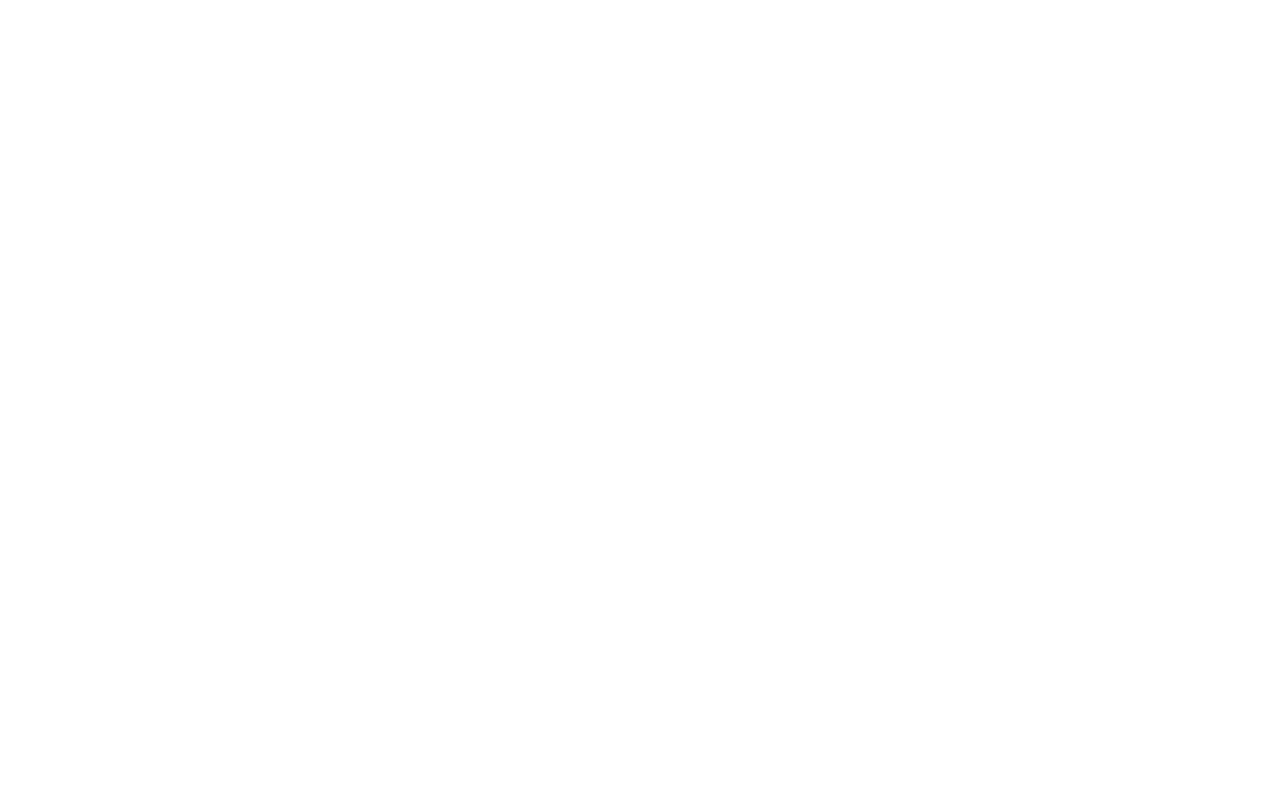
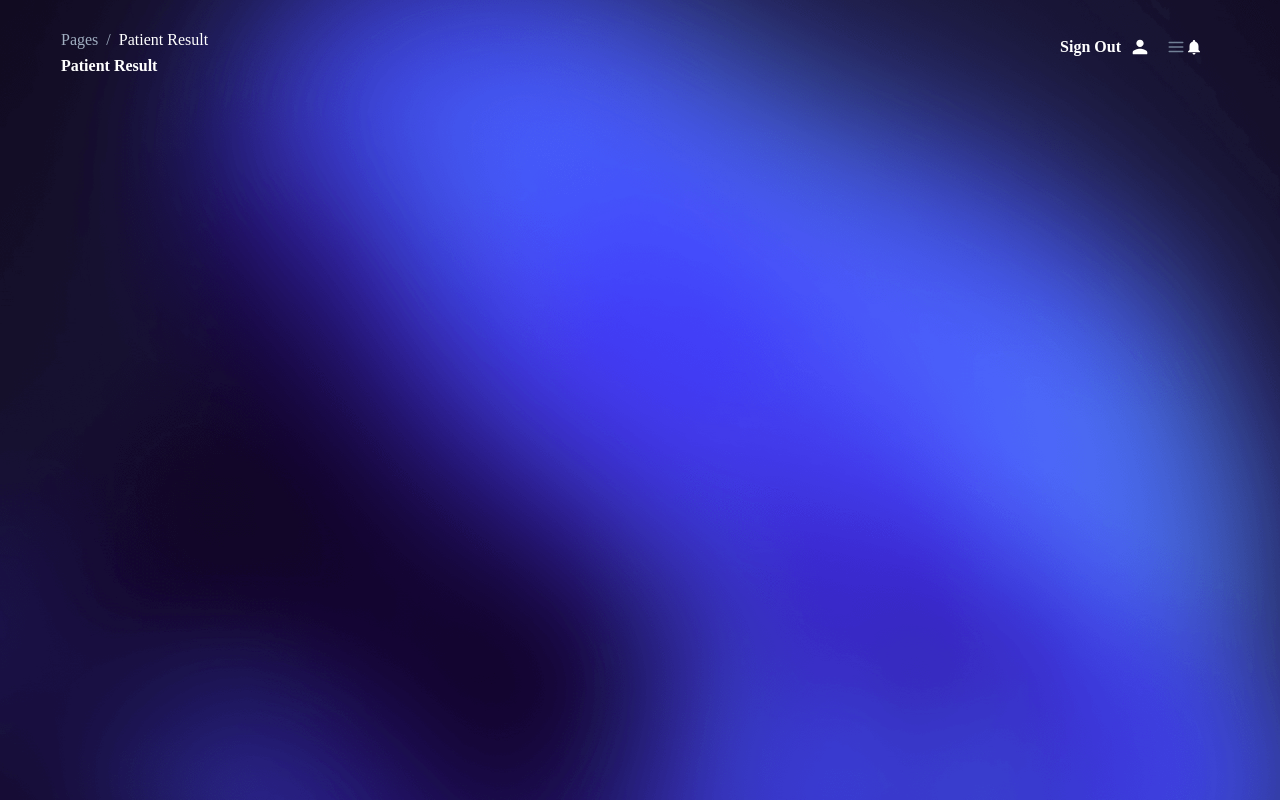
Before and after one commit to SVinternShip/Frontend-Backend, a React (Create React App) app in the folder frontend/assict_front/: page /home/tables/1 in a window 1280 px wide. Before the commit this address had no page. Built offline with nearby package versions, Linux system fonts and the light colour scheme.

Commit message:
patient_result_id 라우팅 추가

```diff
--- a/frontend/assict_front/src/App.js
+++ b/frontend/assict_front/src/App.js
@@ -4,6 +4,10 @@ import SignUpPage from "./views/pages/SignUpPage";
 import SignInPage from "./views/pages/SignInPage";
 import TablesPage from "./views/pages/TablesPage";
 import FileUploadPage from "./views/pages/FileUploadPage";
+import ResultPage from "./views/pages/ResultPage";
+
+
+
 
 const App = () => {
     return (
@@ -12,6 +16,8 @@ const App = () => {
             <Route path="/home/signin" element={<SignInPage />} />
             <Route path="/home/tables" element={<TablesPage />} />
             <Route path="/home/fileupload" element={<FileUploadPage />} />
+
+            <Route path="/home/tables/:id" element={<ResultPage />} />
         </Routes>
     );
 };
--- /dev/null
+++ b/frontend/assict_front/src/components/Result/Result.js
@@ -0,0 +1,63 @@
+import React, {useState} from "react";
+import {ChakraProvider, Portal} from "@chakra-ui/react";
+import theme from "../../theme/themeAdmin";
+import Sidebar from "../Sidebar/Sidebar";
+import dashRoutes from "../../routes";
+import MainPanel from "../Layout/MainPanel";
+import AdminNavbar from "../Navbars/AdminNavbar";
+import PanelContent from "../Layout/PanelContent";
+import PanelContainer from "../Layout/PanelContainer";
+import SelectFile from "../FileUpload/SelectFiles";
+import Configurator from "../Configurator/Configurator";
+
+function Result(props) {
+  const [sidebarVariant, setSidebarVariant] = useState("transparent");
+  const [fixed, setFixed] = useState(false);
+  const { logoText, routes, variant, children, secondary, brandText, onOpen, isOpen, onClose, ...rest} = props;
+  const mainPanel = React.useRef();
+  return (
+    <ChakraProvider theme={theme} resetCss={false}>
+        <Sidebar
+            routes={dashRoutes}
+            logoText={"YOUR PERSONAL ASSISTANT"}
+            display='none'
+            sidebarVariant={sidebarVariant}
+            {...rest}
+        />
+        <MainPanel ref={mainPanel}
+                   w={{
+                       base: "100%",
+                       xl: "calc(100% - 275px)",
+                   }}>
+            <Portal>
+              <AdminNavbar
+                onOpen={onOpen}
+                logoText={"YOUR PERSONAL ASSISTANT"}
+                brandText={'Patient Result'} //제목 들어갈 부분
+                secondary={false}
+                fixed={fixed}
+                {...rest}
+              />
+            </Portal>
+            <PanelContent>
+                <PanelContainer>
+
+                </PanelContainer>
+            </PanelContent>
+            <Configurator
+                secondary={false} //
+                isOpen={isOpen}
+                onClose={onClose}
+                isChecked={fixed}
+                onSwitch={(value) => {
+                    setFixed(value);
+                }}
+                onOpaque={() => setSidebarVariant("opaque")}
+                onTransparent={() => setSidebarVariant("transparent")}
+            />
+            </MainPanel>
+    </ChakraProvider>
+  );
+}
+
+export default Result;
--- a/frontend/assict_front/src/components/Tables/TablesProjectRow.js
+++ b/frontend/assict_front/src/components/Tables/TablesProjectRow.js
@@ -91,8 +91,9 @@ function DashboardTableRow(props) {
             event.preventDefault();
             console.log(event.currentTarget.value)
             // 여기서 다른 주소로 redirect
+            window.location.href="/home/tables/${patient_result_id}"
         }}>
-          <Icon  as={FaPlayCircle} color='gray.400' cursor='pointer' />
+          <Icon  as={FaPlayCircle} color='gray.400' cursor='pointer'/>
         </Button>
       </Td>
     </Tr>
--- /dev/null
+++ b/frontend/assict_front/src/views/pages/ResultPage.js
@@ -0,0 +1,26 @@
+import React, {useEffect, useState} from "react";
+import {Box, ChakraProvider, Portal} from "@chakra-ui/react";
+import theme from "../../theme/themeAuth";
+import AuthNavbar from "../../components/Navbars/AuthNavbar";
+import Result from "../../components/Result/Result";
+import {useParams} from "react-router-dom";
+import axios from "axios";
+
+function ResultPage(props){
+
+    const navRef = React.useRef();
+    const wrapper = React.createRef();
+    return(
+        <ChakraProvider theme={theme} resetCss={false} w='100%'>
+            <Box ref={navRef} w='100%'>
+                <Box w='100%'>
+                    <Box ref={wrapper} w='100%'>
+                        <Result/>
+                    </Box>
+                </Box>
+            </Box>
+        </ChakraProvider>
+    );
+}
+
+export default ResultPage;
```
Also changed, not shown: frontend/assict_front/src/api/signOut.js (deleted, +0 -16 lines), 1 other file (tests, documents, lock files or other folders).
